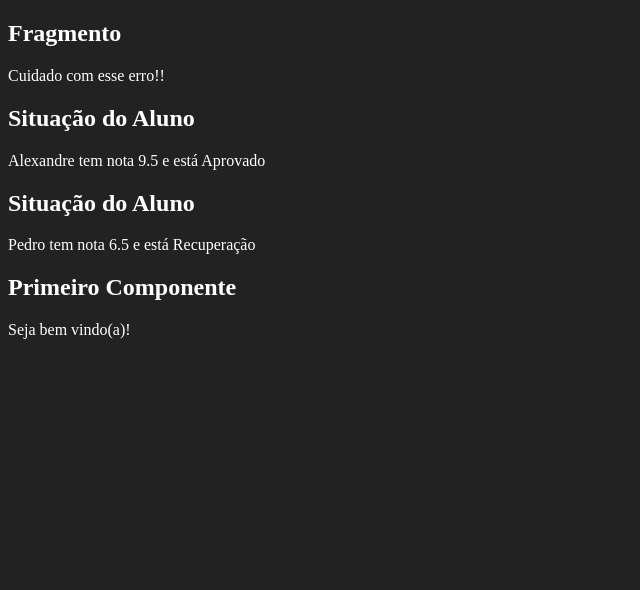
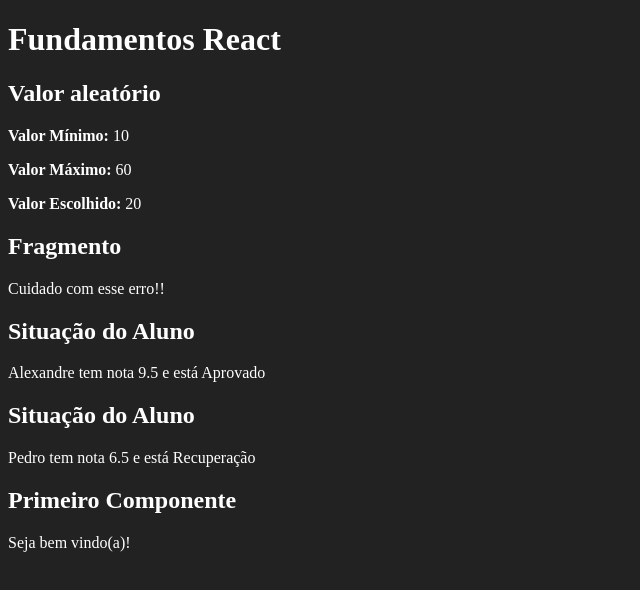
Before and after one commit to alexandreafc/curso-react, a React (Create React App) app in the folder fundamentos-react/: page / in a window 1280 px wide. Shown: the top 590 px of the page, without its empty margins (0-640 px from the left). Built offline with nearby package versions, Linux system fonts and the light colour scheme.

Commit message:
Adicionado componente aleatório.

```diff
--- a/fundamentos-react/src/App.jsx
+++ b/fundamentos-react/src/App.jsx
@@ -1,12 +1,15 @@
 import React from 'react'
 
-import Primeiro from './components/basicos/Primeiro'
-import ComParametro from './components/basicos/ComParametro'
-import Fragmento from './components/basicos/Fragmento'
+import Aleatorio from './components/basicos/Aleatorio';
+import Primeiro from './components/basicos/Primeiro';
+import ComParametro from './components/basicos/ComParametro';
+import Fragmento from './components/basicos/Fragmento';
 
 export default function App(props) {
     return (
         <div id="app">
+            <h1>Fundamentos React</h1>
+            <Aleatorio min={10} max={60} />
             <Fragmento />
             <ComParametro
                 titulo="Situação do Aluno"
--- /dev/null
+++ b/fundamentos-react/src/components/basicos/Aleatorio.jsx
@@ -0,0 +1,16 @@
+import React from 'react'
+
+export default props => {
+    //const min = props.min;
+    //const max = props.max;
+    const { min, max } = props;
+    const aleatorio = parseInt(Math.random() * (max - min));
+    return (
+        <div>
+            <h2>Valor aleatório</h2>
+            <p><strong>Valor Mínimo:</strong> {min}</p>
+            <p><strong>Valor Máximo:</strong> {max}</p>
+            <p><strong>Valor Escolhido:</strong> {aleatorio}</p>
+        </div>
+    )
+}
```
